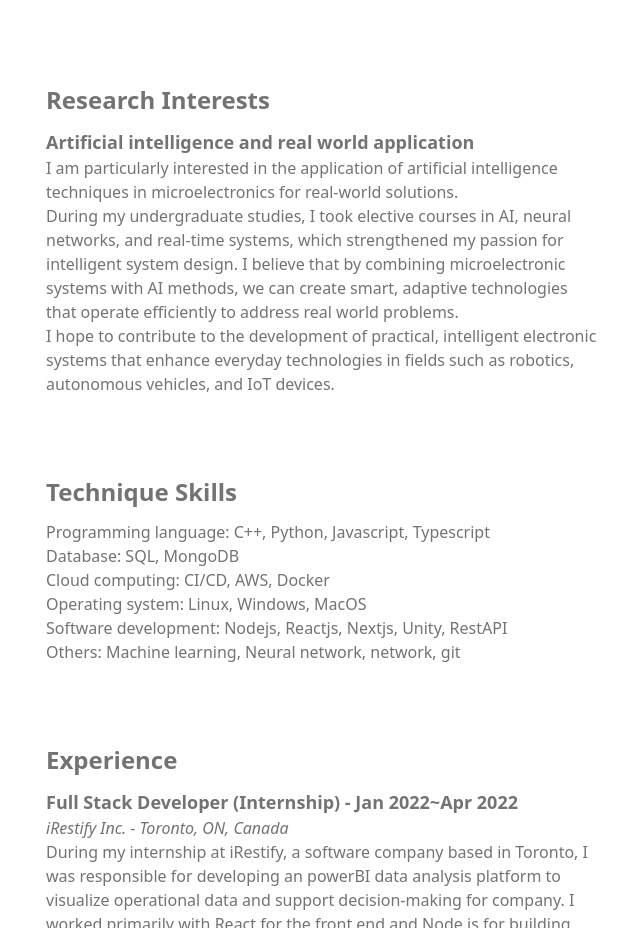
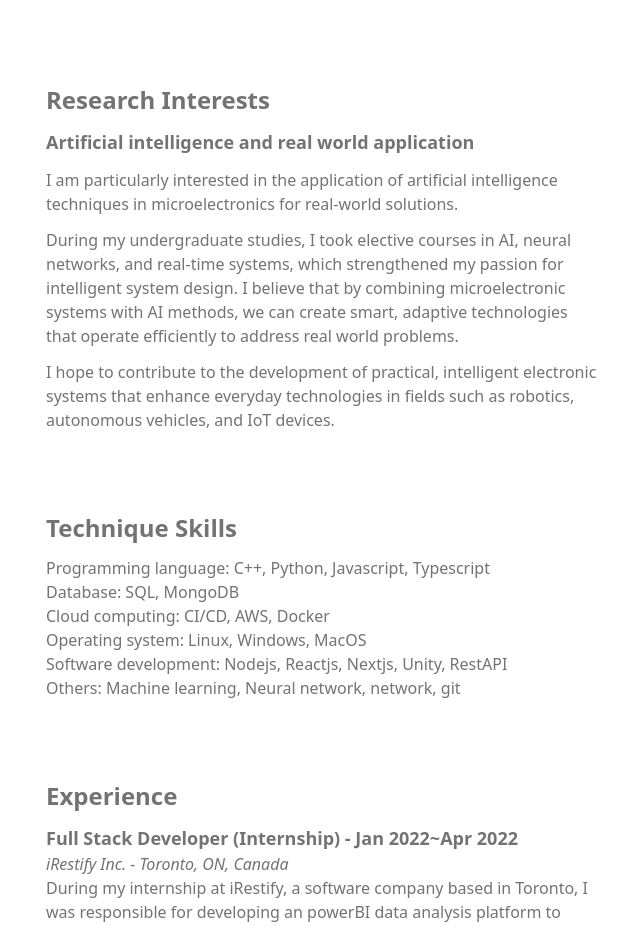
Before and after one commit to yuelinwen/yuelinwen, a Next.js app: page / in a window 1280 px wide. Shown: the part 800-1728 px from the top of the page, without its empty margins (298-938 px from the left). Built offline with nearby package versions, Linux system fonts and the light colour scheme.

Commit message:
update css

```diff
--- a/app/page.tsx
+++ b/app/page.tsx
@@ -33,7 +33,7 @@ export default function Home() {
 
       <div className="flex flex-col gap-3">
         <h1 className="text-2xl font-semibold">Research Interests</h1>
-        <div>
+        <div className="flex flex-col gap-3">
           <h3 className="text-lg font-semibold">Artificial intelligence and real world application</h3>
           <p>I am particularly interested in the application of artificial intelligence techniques in microelectronics for real-world solutions.</p>
           <p>During my undergraduate studies, I took elective courses in AI, neural networks, and real-time systems, which strengthened my passion for intelligent system design. I believe that by combining microelectronic systems with AI methods, we can create smart, adaptive technologies that operate efficiently to address real world problems.</p>
```
